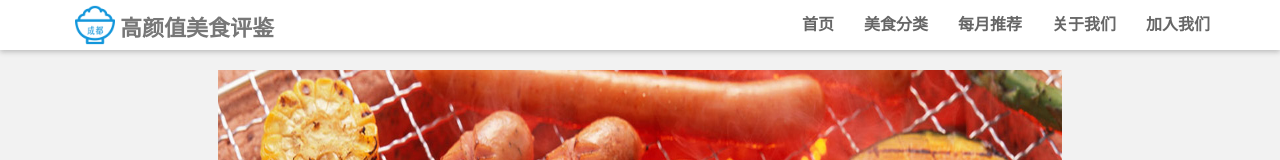
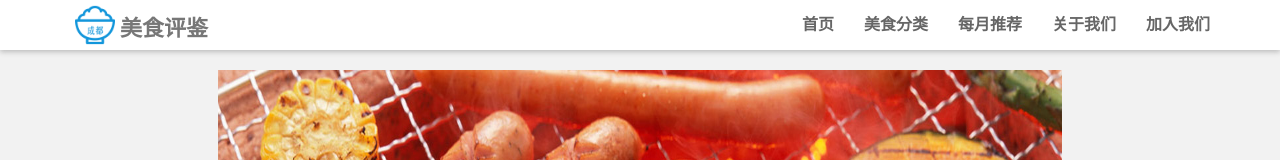
Before and after one commit to jollna/clubs, a plain HTML site: page index.html in a window 1280 px wide. Shown: the top 160 px of the page. Drawn offline with nearby package versions, Linux system fonts and the light colour scheme; some icons are missing.

Commit message:
Update index.html

```diff
--- a/index.html
+++ b/index.html
@@ -4,7 +4,7 @@
     <meta charset="UTF-8">
     <!--<meta http-equiv="X-UA-Compatible" content="IE=EmulateIE8"/>-->
     <meta name="viewport" content="width=device-width, initial-scale=1.0, user-scalable=no">
-    <title>高颜值品鉴联盟</title>
+    <title>美食评鉴</title>
     <link rel="stylesheet" href="css/bootstrap.min.css"/>
     <link rel="stylesheet" href="css/main.css"/>
     <link rel="shortcut icon" href="./image/logo/head-logo.ico">
@@ -26,7 +26,7 @@
             <!--logo-->
             <!--<a href="index.html" class="navbar-brand"></a>-->
             <a href="index.html" class="navbar-brand">
-                <img src="image/logo/logo-1.png">高颜值美食评鉴</a>
+                <img src="image/logo/logo-1.png">美食评鉴</a>
         </div>
 
         <div class="navbar-collapse collapse">
```
